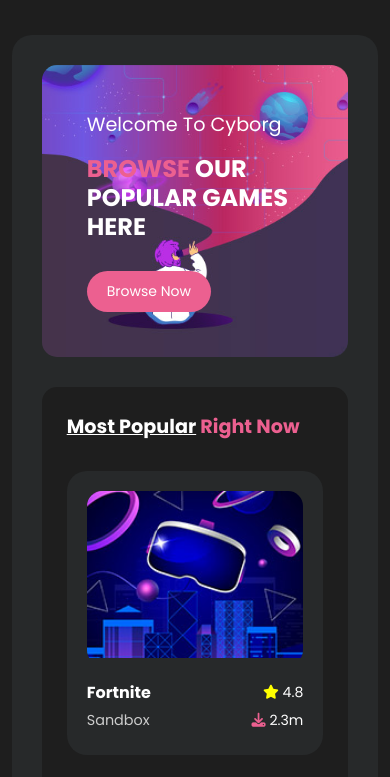
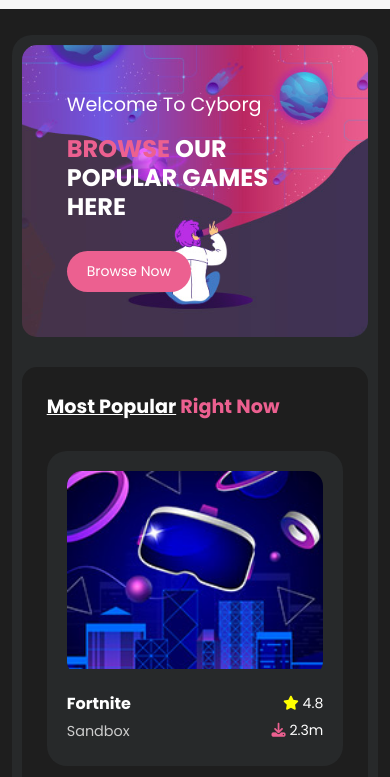
Before and after one commit to kayed-code/css-only-cyborg-streaming-site, a plain HTML site: page index.html in a window 390 px wide. Shown: the part 75-852 px from the top of the page. Drawn offline with Linux system fonts and the light colour scheme.

Commit message:
Update style.css

```diff
--- a/css/style.css
+++ b/css/style.css
@@ -1295,6 +1295,9 @@
     .profile .profile__hero .statics {
         width: 90%;
     }
+	.container {
+        padding: 10px !important;
+    }
 }
 /* ================ MAIN SOME FEATURE RESET ================ */
 main .hero__section {
```
